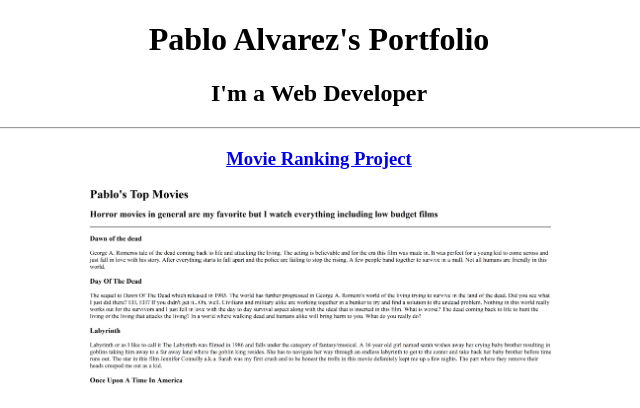
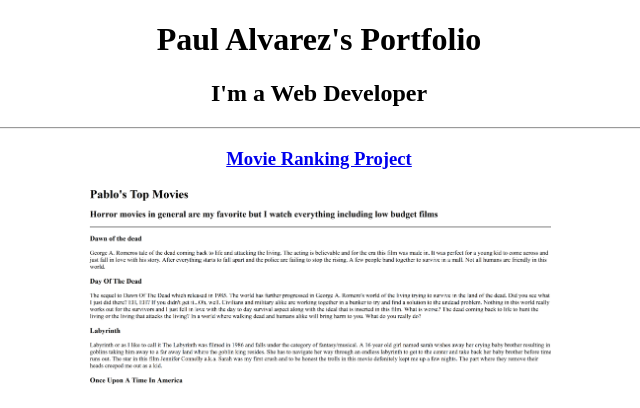
Before and after one commit to Palvarez123456/html-Portfolio, a plain HTML site: page index.html in a window 1280 px wide. Shown: the top 408 px of the page, without its empty margins (321-961 px from the left). Drawn offline with Linux system fonts and the light colour scheme.

Commit message:
Update index.html

```diff
--- a/index.html
+++ b/index.html
@@ -11,7 +11,7 @@
     </head>
 
     <body>
-        <h1>Pablo Alvarez's Portfolio</h1>
+        <h1>Paul Alvarez's Portfolio</h1>
         <h2>I'm a Web Developer</h2>
         <hr/>
         <h3><a href="./public/movie-ranking.html">Movie Ranking Project</a></h3>
```
